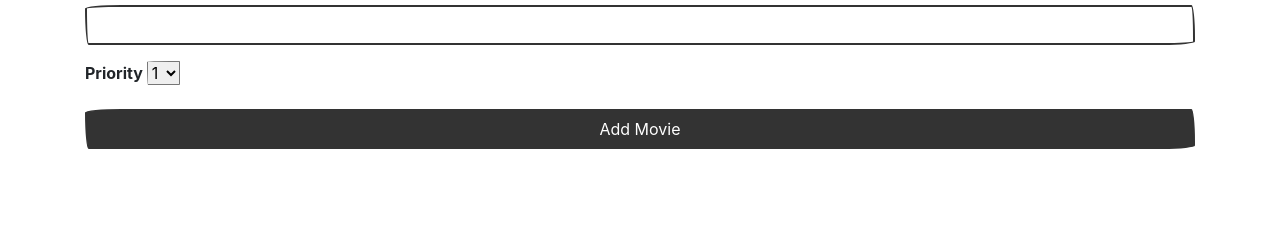
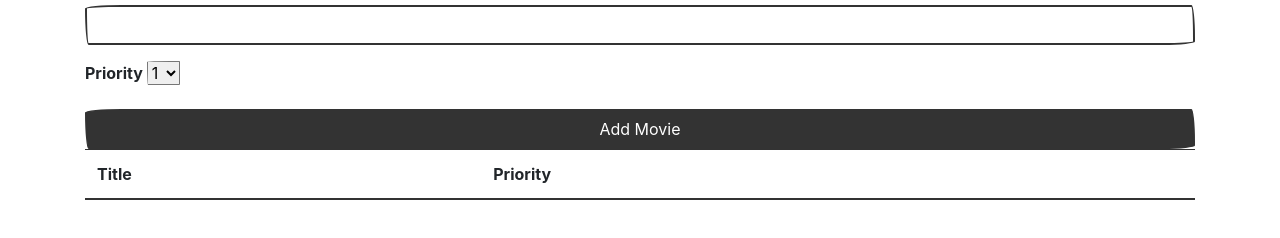
Before and after one commit to GallardoCode/kinoto, a website: page app/index.html in a window 1280 px wide. Shown: the part 126-364 px from the top of the page. Drawn offline with nearby package versions, Linux system fonts and the light colour scheme; files that its build step writes are made by us from their sources; a web font is replaced by a local one.

Commit message:
Feat: Added table for movies

```diff
--- a/app/index.html
+++ b/app/index.html
@@ -34,7 +34,7 @@
         <i class="fas fa-film text-secondary"></i>
         My <span class="text-secondary">Movie</span> Notebook
       </h1>
-      <form class="moevie-form">
+      <form class="movie-form">
         <div class="form-group">
           <label for="title">Title</label>
           <input type="text" name="title" id="title" class="form-control">
@@ -50,6 +50,17 @@
           </select>
         </div>
         <input type="submit" value="Add Movie" class="btn btn-primary btn-block">
+      </form>
+      <table class="table table-striped">
+        <thead>
+          <tr>
+            <th>Title</th>
+            <th>Priority</th>
+            <th></th>
+          </tr>
+        </thead>
+        <tbody id="movie-list"></tbody>
+      </table>
     </div>
     <!-- Google Analytics: change UA-XXXXX-X to be your site's ID. -->
     <script>
```
